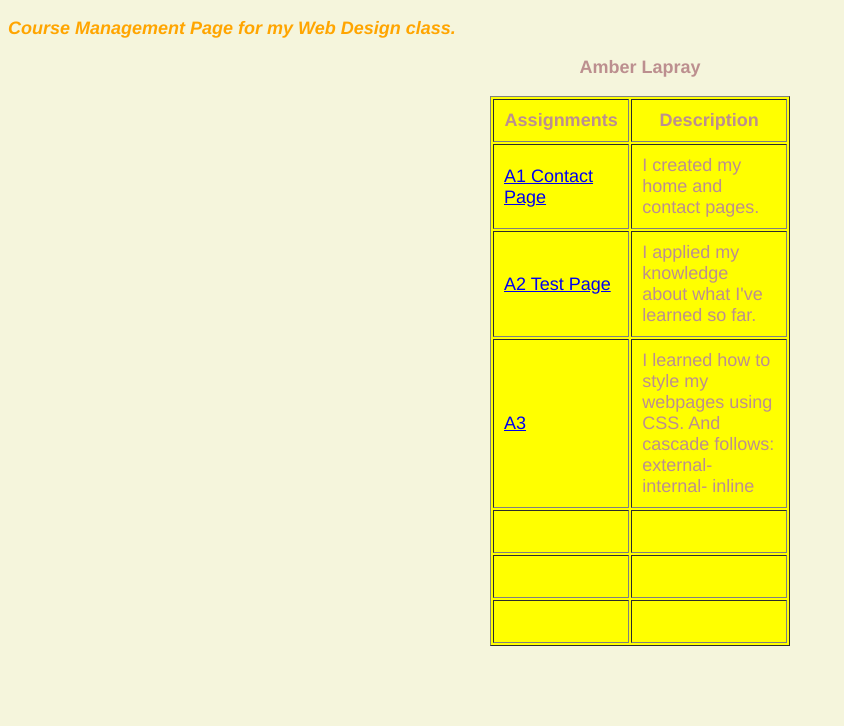
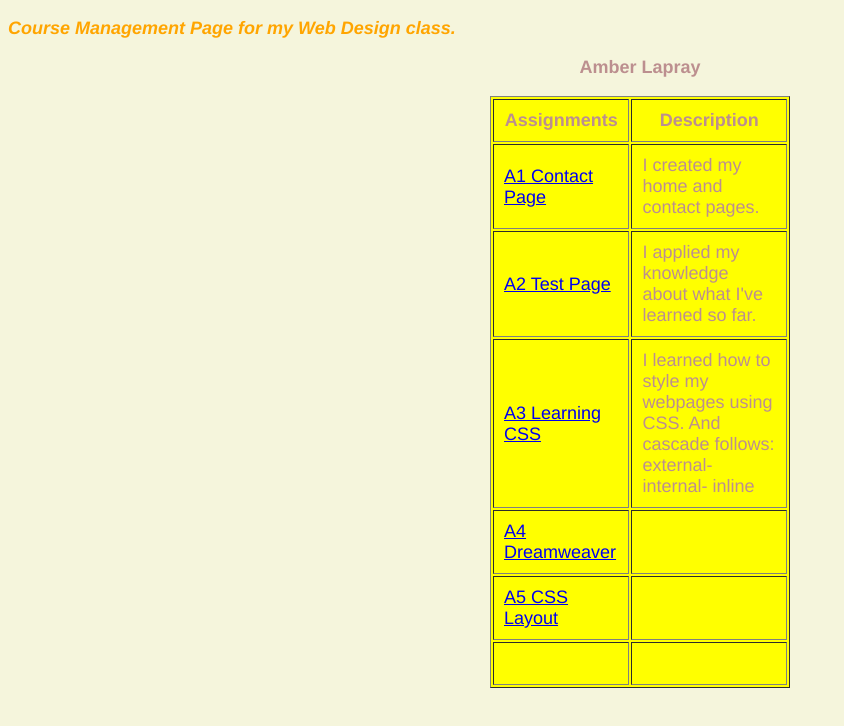
Before and after one commit to Amberl50/amberl50, a plain HTML site: page cmp.html in a window 1280 px wide. Shown: the whole page, without its empty margins (0-844 px from the left). Drawn offline with Linux system fonts and the light colour scheme.

Commit message:
Add files via upload

```diff
--- a/cmp.html
+++ b/cmp.html
@@ -30,15 +30,15 @@
 	<td>I applied my knowledge about what I've learned so far.</td>
 </tr>
 <tr>
-	<td><a href="css_examples.html">A3</a></td>
+	<td><a href="css_examples.html">A3 Learning CSS</a></td>
 	<td>I learned how to style my webpages using CSS. And cascade follows: external- internal- inline</td>
 </tr>
 <tr>
-	<td>&nbsp;</td>
+	<td><a href="a4_dreamweaver">A4 Dreamweaver</a></td>
 	<td>&nbsp;</td>
 </tr>
 <tr>
-	<td>&nbsp;</td>
+	<td><a href="a5_folder/index.html">A5 CSS Layout</a></td>
 	<td>&nbsp;</td>
 </tr>
 <tr>
```
